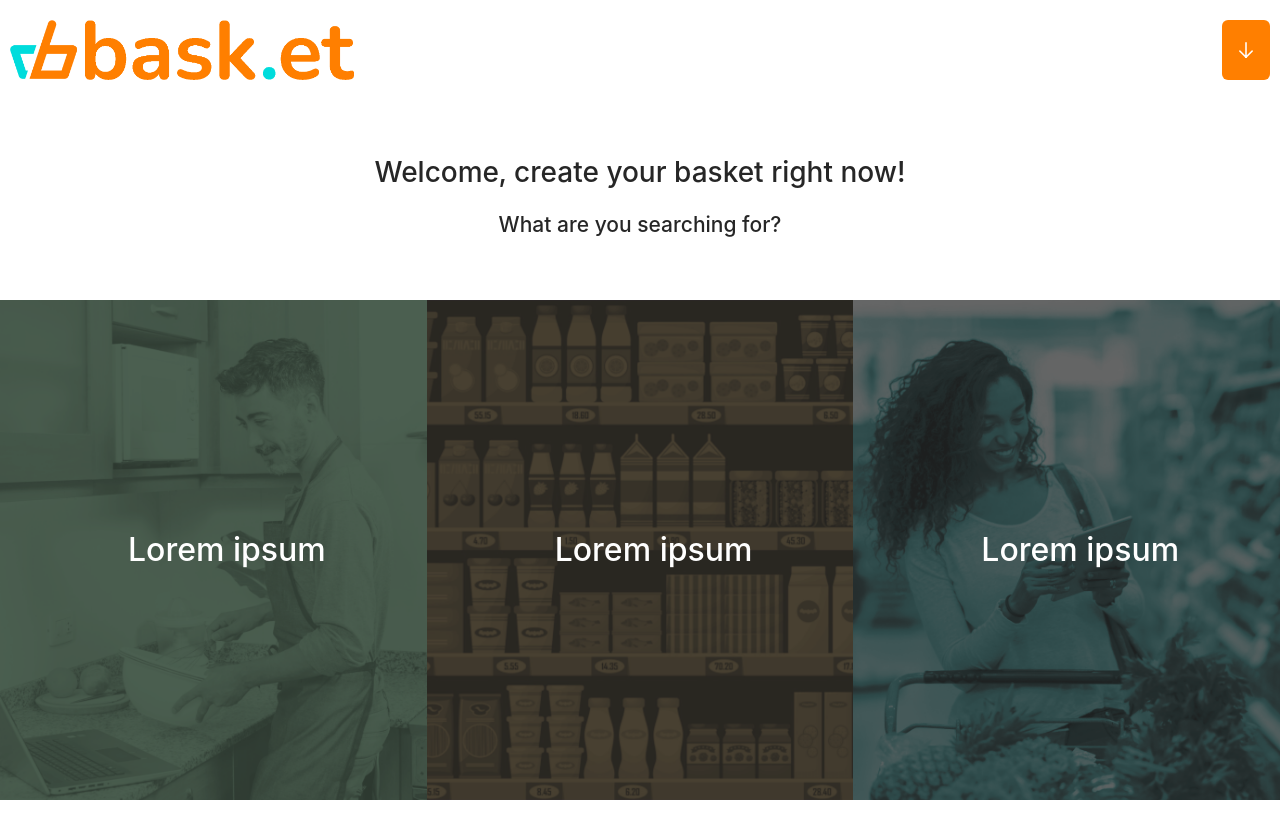
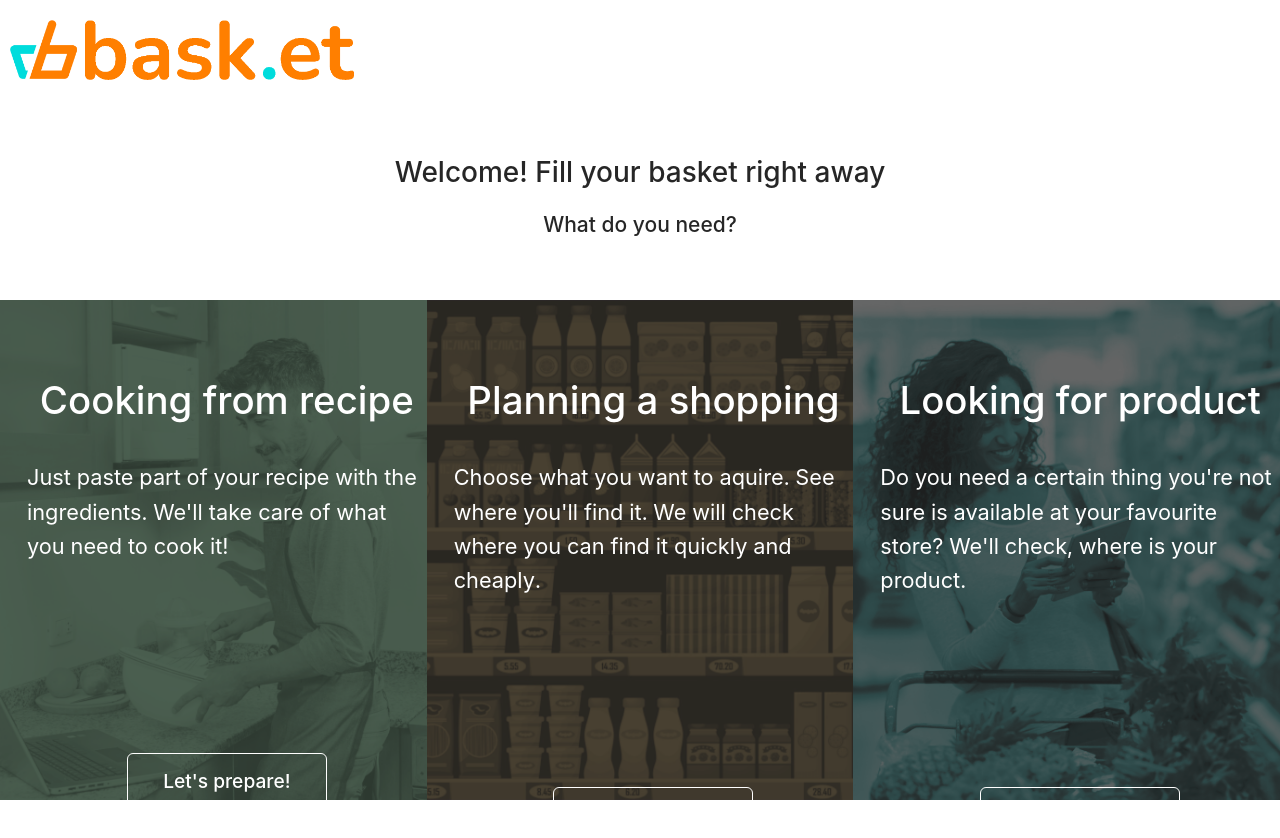
Before and after one commit to majoseek/BHL-Hackathon-2022, a React (Create React App) app in the folder frontend/: page / in a window 1280 px wide. Shown: the top 838 px of the page. Before the commit the page ends 800 px from the top, so only its background shows below. Built offline with nearby package versions, Linux system fonts and the light colour scheme.

Commit message:
Updated landingPage and NavMenu

```diff
--- a/frontend/src/components/NavMenu/NavMenu.tsx
+++ b/frontend/src/components/NavMenu/NavMenu.tsx
@@ -1,28 +1,11 @@
 //@ts-nocheck
-import { useState } from "react";
-import { Sidebar } from "primereact/sidebar";
-import { Button } from "primereact/button";
 import LogoName from "./logo_name.png";
 import "./styles.css";
 const NavMenu = () => {
-    const [visibleTop, setVisibleTop] = useState(false);
     return (
         <div>
             <div className="card">
-                <Sidebar
-                    visible={visibleTop}
-                    position="top"
-                    onHide={() => setVisibleTop(false)}
-                >
-                    <h3>Top Sidebar</h3>
-                </Sidebar>
-
                 <img src={LogoName} alt="Logo" />
-                <Button
-                    icon="pi pi-arrow-down"
-                    onClick={() => setVisibleTop(true)}
-                    className="mr-2 sidebar-icon"
-                />
             </div>
         </div>
     );
--- a/frontend/src/components/ProductsTable/ProductsTable.tsx
+++ b/frontend/src/components/ProductsTable/ProductsTable.tsx
@@ -4,7 +4,6 @@ import { ShoppingListElementDTO } from "../../views/ShoppingList/table/dto/Shopp
 import { DataTable } from "primereact/datatable";
 import { Column } from "primereact/column";
 import { Button } from "primereact/button";
-import React from "react";
 
 export interface ProductsTableProps {
     shoppingListElements: ShoppingListElementDTO[];
--- a/frontend/src/views/LandingPage/LandingPage.tsx
+++ b/frontend/src/views/LandingPage/LandingPage.tsx
@@ -1,31 +1,63 @@
+//@ts-nocheck
 import { Row, Col } from "antd";
 import "./styles.css";
 import cookingBackground from "./background_cooking_vertical.png";
 import findingBackground from "./background_finding_vertical.png";
 import shoppingBackground from "./background_shopping_vertical.png";
-import Logo from "./basket_logo.png";
+import { Button } from "primereact/button";
 const LandingPage = () => {
     return (
         <>
             <Row className="header">
                 <Col span={24}>
-                    <h1>Welcome, create your basket right now!</h1>
-
-                    <h2>What are you searching for?</h2>
+                    <h1>Welcome! Fill your basket right away</h1>
+                    <h2>What do you need?</h2>
                 </Col>
             </Row>
             <Row className="cards-wrapper">
                 <Col className="category-landing" span={8}>
+                    <div>
+                        <span>Cooking from recipe</span>
+                        <label>
+                            Just paste part of your recipe with the ingredients.
+                            We'll take care of what you need to cook it!
+                        </label>
+                        <Button
+                            label="Let's prepare!"
+                            className="p-button-outlined"
+                        />
+                    </div>
                     <img src={cookingBackground} alt={"MenuCard"} />
-                    <span>Lorem ipsum</span>
                 </Col>
                 <Col className="category-landing" span={8}>
                     <img src={findingBackground} alt={"MenuCard"} />
-                    <span>Lorem ipsum</span>
+                    <div>
+                        <span>Planning a shopping</span>
+                        <label>
+                            Choose what you want to aquire. See where you'll
+                            find it. We will check where you can find it quickly
+                            and cheaply.
+                        </label>
+                        <Button
+                            label="Let's go shopping!"
+                            className="p-button-outlined"
+                        />
+                    </div>
                 </Col>
                 <Col className="category-landing" span={8}>
                     <img src={shoppingBackground} alt={"MenuCard"} />
-                    <span>Lorem ipsum</span>
+                    <div>
+                        <span>Looking for product</span>
+                        <label>
+                            Do you need a certain thing you're not sure is
+                            available at your favourite store? We'll check,
+                            where is your product.
+                        </label>
+                        <Button
+                            label="Check availability!"
+                            className="p-button-outlined"
+                        />
+                    </div>
                 </Col>
             </Row>
         </>
--- a/frontend/src/views/LandingPage/styles.css
+++ b/frontend/src/views/LandingPage/styles.css
@@ -6,13 +6,34 @@
 .category-landing {
     position: relative;
 }
-.category-landing span {
-    font-size: 2rem;
+.category-landing div {
+    position: absolute;
+    top: 70px;
+    left: 27px;
+    display: flex;
+    flex-direction: column;
+}
+.category-landing div span {
+    margin: auto;
+    font-size: 3vw;
+    white-space: nowrap;
     font-weight: 500;
     color: white;
-    position: absolute;
-    top: 45%;
-    left: 30%;
+}
+.category-landing div label {
+    margin: 30px 0 90px 0;
+    font-size: 1.7vw;
+    font-weight: 400;
+    color: white;
+}
+.category-landing div button {
+    width: 200px;
+    margin: auto;
+    margin-top: 100px;
+    color: white !important;
+}
+.category-landing div button span {
+    font-size: 1.5vw;
 }
 .category-landing img {
     width: 100%;
```
Also changed, not shown: frontend/src/views/LandingPage/background_finding_vertical (1).png (deleted).
